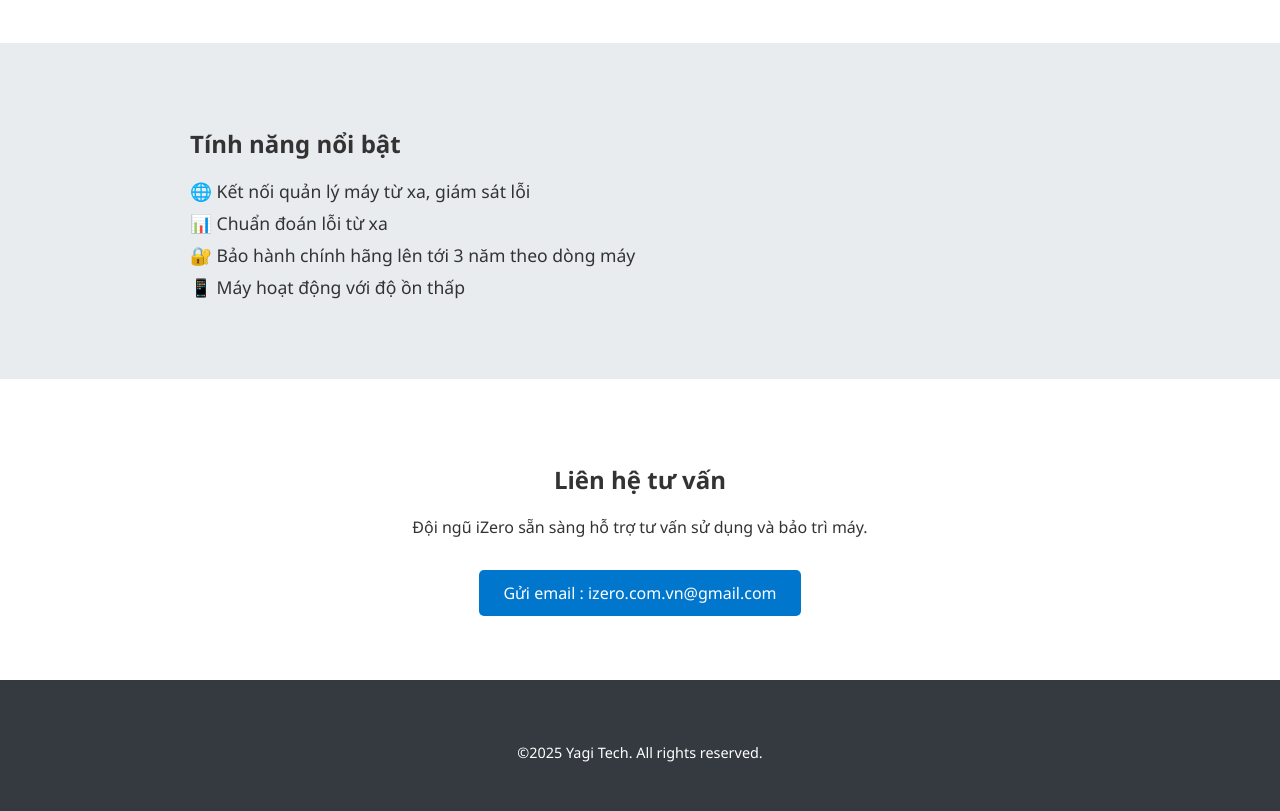
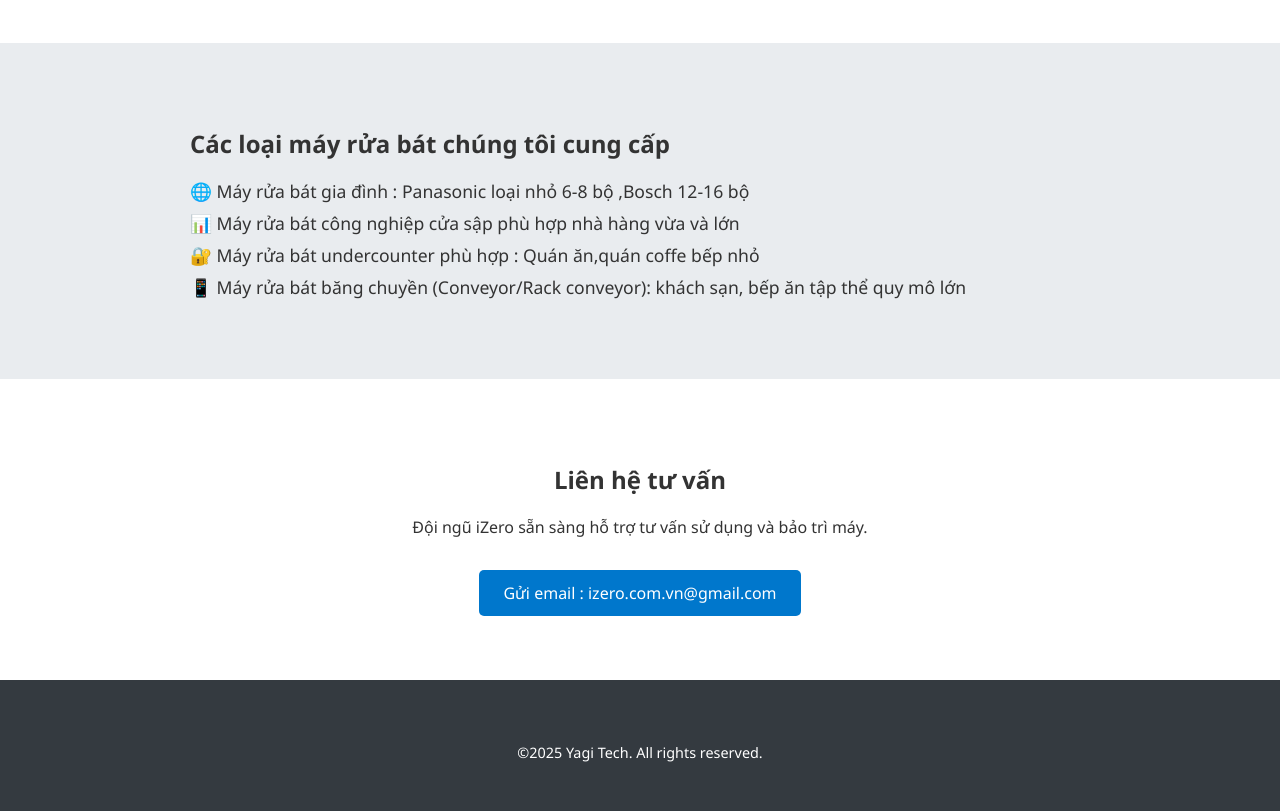
Before and after one commit to mantravel100-collab/izero, a plain HTML site: page index.html in a window 1280 px wide. Shown: the part 1198-2009 px from the top of the page. Drawn offline with Linux system fonts and the light colour scheme.

Commit message:
Update index.html

```diff
--- a/index.html
+++ b/index.html
@@ -48,12 +48,12 @@
 
   <section class="features">
     <div class="container">
-      <h2>Tính năng nổi bật</h2>
+      <h2>Các loại máy rửa bát chúng tôi cung cấp</h2>
       <ul>
-        <li>🌐 Kết nối quản lý máy từ xa, giám sát lỗi</li>
-        <li>📊 Chuẩn đoán lỗi từ xa</li>
-        <li>🔐 Bảo hành chính hãng lên tới 3 năm theo dòng máy</li>
-        <li>📱 Máy hoạt động với độ ồn thấp</li>
+        <li>🌐 Máy rửa bát gia đình : Panasonic loại nhỏ 6-8 bộ ,Bosch 12-16 bộ </li>
+        <li>📊 Máy rửa bát công nghiệp cửa sập <Hood Type> phù hợp nhà hàng vừa và lớn</li>
+        <li>🔐 Máy rửa bát undercounter phù hợp : Quán ăn,quán coffe bếp nhỏ</li>
+        <li>📱 Máy rửa bát băng chuyền (Conveyor/Rack conveyor): khách sạn, bếp ăn tập thể quy mô lớn</li>
       </ul>
     </div>
   </section>
```
